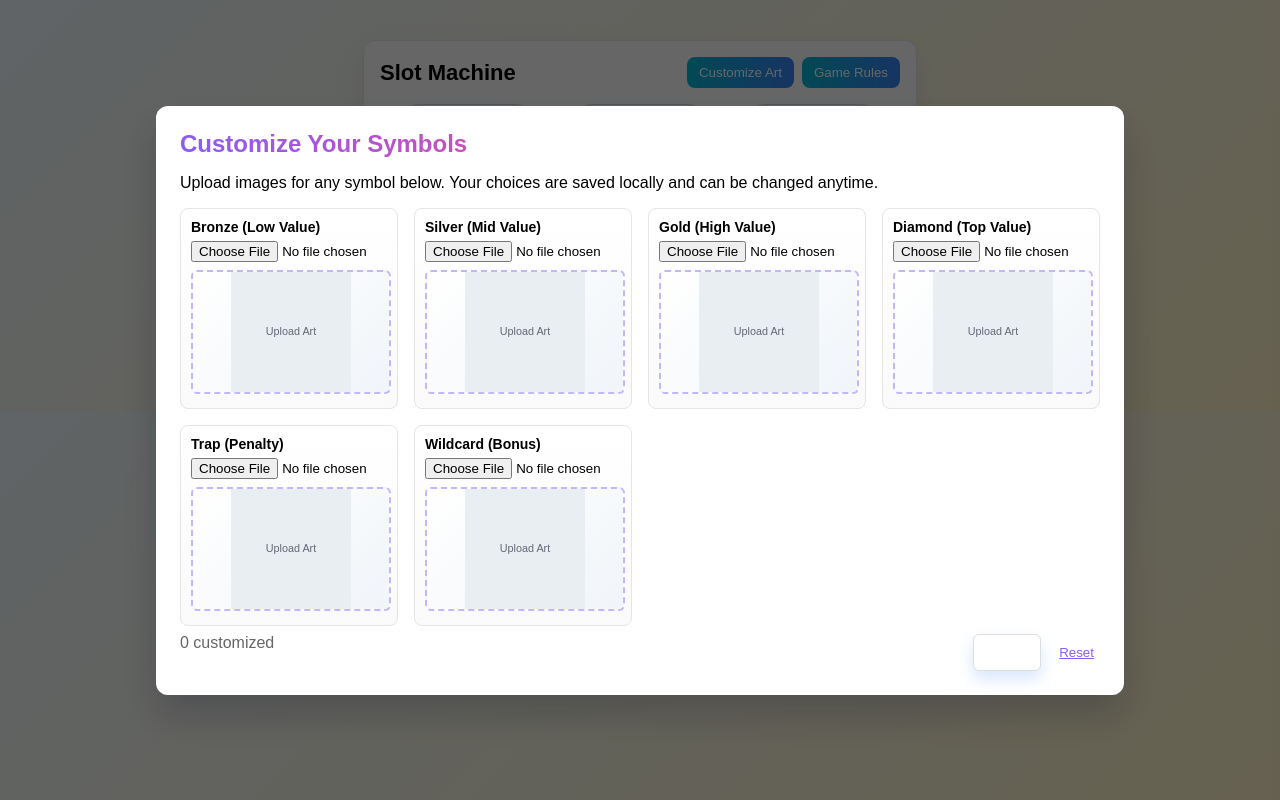
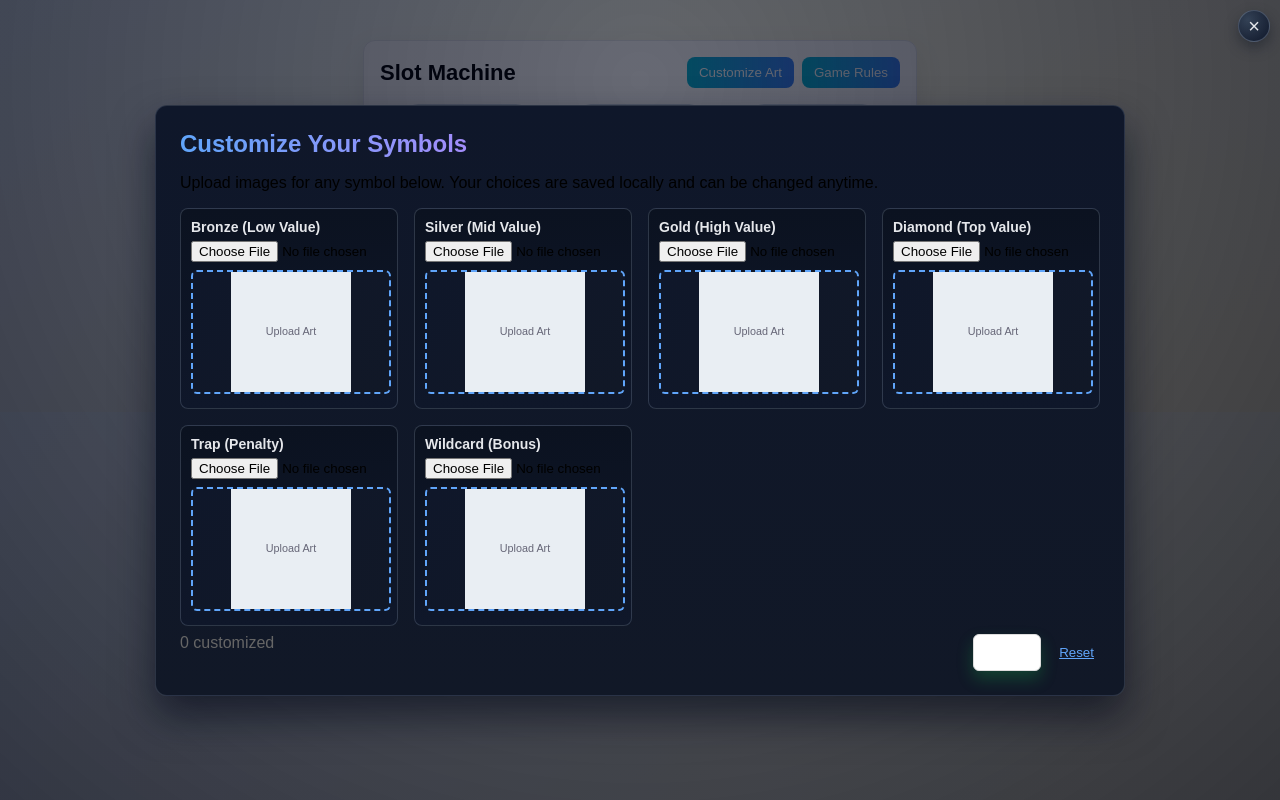
Before and after one commit to spiritorient/SLUT-MACHINE-pro, a website: page slut-masina/index.html in a window 1280 px wide. Both pictures are taken after a click on the button "Customize Art". Drawn offline with Linux system fonts and the light colour scheme; no server answers.

Commit message:
UX: high-contrast modal close buttons; dark high-tech modals; polish overlays

```diff
--- a/slut-masina/index.html
+++ b/slut-masina/index.html
@@ -11,6 +11,7 @@
     <!-- Customize Modal (can be opened anytime) -->
     <div id="customize-modal" class="modal-overlay" aria-hidden="true" style="display:none;">
         <div class="modal">
+            <button class="modal-close" id="close-customize-x" aria-label="Close">×</button>
             <h2>Customize Your Symbols</h2>
             <p>Upload images for any symbol below. Your choices are saved locally and can be changed anytime.</p>
 
@@ -97,6 +98,7 @@
     <!-- Rules Modal -->
     <div id="rules-modal" class="modal-overlay" aria-hidden="true" style="display:none;">
         <div class="modal">
+            <button class="modal-close" id="close-rules-x" aria-label="Close">×</button>
             <h2>How to Play</h2>
             <div class="rules-grid">
                 <div class="rule-card">
--- a/slut-masina/script.js
+++ b/slut-masina/script.js
@@ -460,6 +460,12 @@ document.addEventListener("DOMContentLoaded", () => {
             customizeModal.setAttribute("aria-hidden", "true");
         }
     });
+    document.getElementById("close-customize-x")?.addEventListener("click", () => {
+        if (customizeModal) {
+            customizeModal.style.display = "none";
+            customizeModal.setAttribute("aria-hidden", "true");
+        }
+    });
 
     // Rules modal
     const rulesModal = document.getElementById("rules-modal");
@@ -475,6 +481,12 @@ document.addEventListener("DOMContentLoaded", () => {
             rulesModal.setAttribute("aria-hidden", "true");
         }
     });
+    document.getElementById("close-rules-x")?.addEventListener("click", () => {
+        if (rulesModal) {
+            rulesModal.style.display = "none";
+            rulesModal.setAttribute("aria-hidden", "true");
+        }
+    });
 
     // Start game immediately
     startGame();
--- a/slut-masina/styles.css
+++ b/slut-masina/styles.css
@@ -11,7 +11,7 @@ body {
 .modal-overlay {
     position: fixed;
     inset: 0;
-    background: rgba(0,0,0,0.6);
+    background: radial-gradient(1200px circle at 50% 10%, rgba(2,6,23,0.6), rgba(2,6,23,0.85));
     display: flex;
     align-items: center;
     justify-content: center;
@@ -19,19 +19,20 @@ body {
 }
 
 .modal {
-    background: #ffffff;
+    background: linear-gradient(180deg, #0f172a 0%, #111827 100%);
     width: min(920px, 95vw);
     max-height: 90vh;
     overflow: auto;
     border-radius: 12px;
     padding: 24px;
-    box-shadow: 0 20px 40px rgba(2,6,23,0.2);
+    box-shadow: 0 20px 40px rgba(2,6,23,0.6);
     text-align: left;
+    border: 1px solid rgba(148,163,184,0.2);
 }
 
 .modal h2 {
     margin: 0 0 10px 0;
-    background: linear-gradient(90deg, #8b5cf6, #ec4899, #ef4444);
+    background: linear-gradient(90deg, #60a5fa, #a78bfa, #f472b6, #fb7185);
     -webkit-background-clip: text;
     background-clip: text;
     color: transparent;
@@ -45,10 +46,10 @@ body {
 }
 
 .asset-item {
-    border: 1px solid #e5e5e5;
+    border: 1px solid rgba(148,163,184,0.25);
     border-radius: 8px;
     padding: 10px;
-    background: linear-gradient(180deg, #ffffff, #fafafa);
+    background: linear-gradient(180deg, #0b1220, #0f172a);
 }
 
 .asset-item label {
@@ -56,14 +57,15 @@ body {
     font-size: 14px;
     font-weight: 600;
     margin-bottom: 6px;
+    color: #e5e7eb;
 }
 
 .asset-item img {
     width: 100%;
     height: 120px;
     object-fit: contain;
-    background: linear-gradient(135deg, #ffffff, #f1f5f9);
-    border: 2px dashed #c4b5fd;
+    background: linear-gradient(135deg, #0f172a, #111827);
+    border: 2px dashed #60a5fa;
     border-radius: 6px;
     margin-top: 8px;
 }
@@ -76,13 +78,13 @@ body {
 }
 
 .modal-actions .primary {
-    background: linear-gradient(90deg, #3b82f6, #8b5cf6);
+    background: linear-gradient(90deg, #22c55e, #16a34a);
     color: #fff;
     border: none;
     padding: 10px 16px;
     border-radius: 8px;
     cursor: pointer;
-    box-shadow: 0 8px 16px rgba(59,130,246,.2);
+    box-shadow: 0 8px 16px rgba(22,163,74,.3);
 }
 
 .modal-actions button:not(.linkish) {
@@ -96,9 +98,31 @@ body {
 .modal-actions .linkish {
     background: transparent;
     border: none;
-    color: #8b5cf6;
+    color: #60a5fa;
     text-decoration: underline;
     cursor: pointer;
+}
+
+/* High-visibility X close buttons */
+.modal-close {
+    position: absolute;
+    top: 10px;
+    right: 10px;
+    width: 32px;
+    height: 32px;
+    border-radius: 50%;
+    border: 1px solid rgba(148,163,184,0.35);
+    color: #e5e7eb;
+    background: radial-gradient(circle at 30% 30%, #334155, #0f172a);
+    font-size: 20px;
+    line-height: 28px;
+    text-align: center;
+    cursor: pointer;
+    box-shadow: 0 6px 14px rgba(2,6,23,0.35);
+}
+
+.modal-close:hover {
+    filter: brightness(1.15) saturate(1.1);
 }
 
 /* Slot Machine Container */
```
